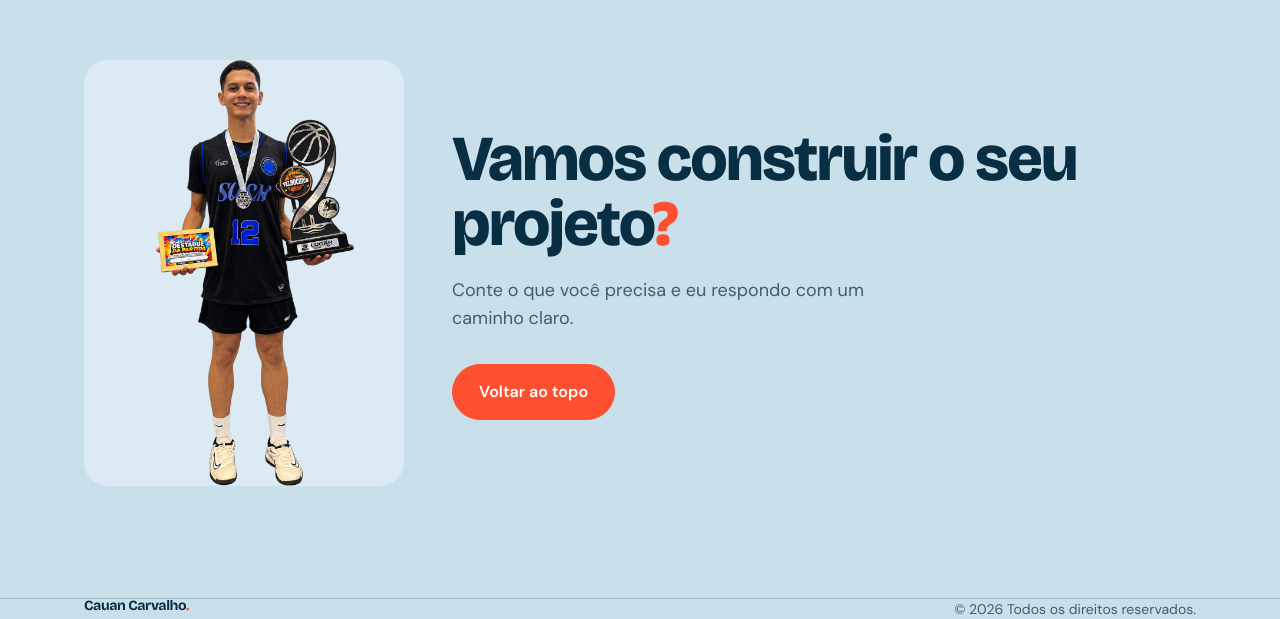
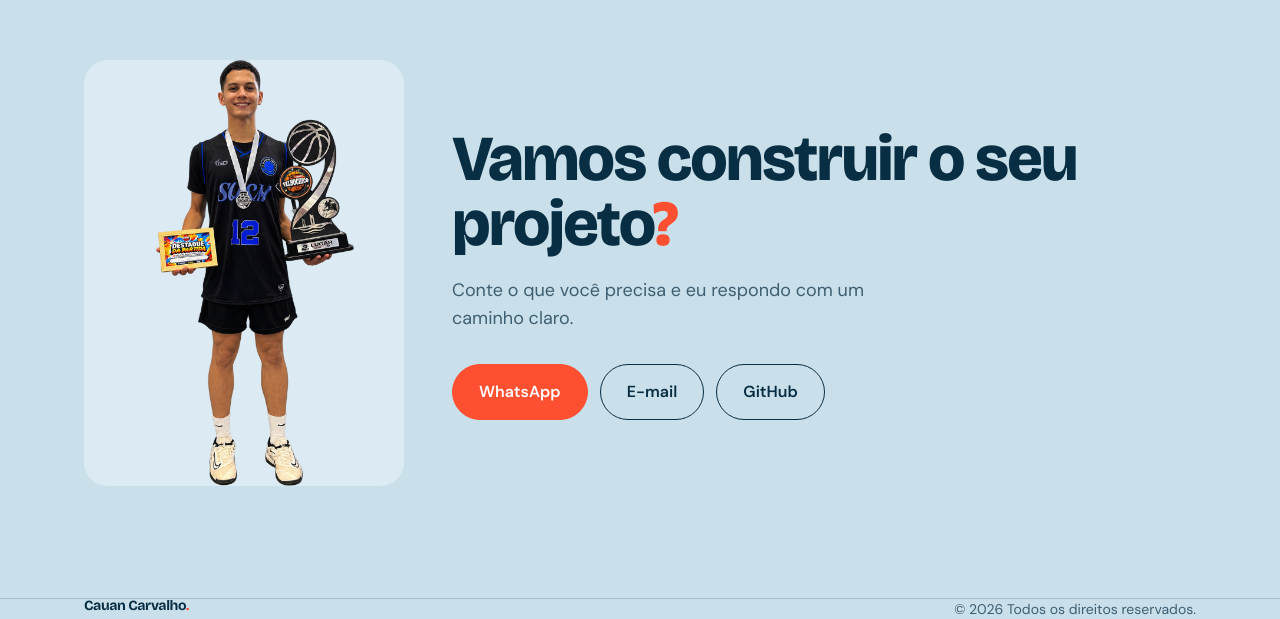
Before and after one commit to cauancarvalh0/cauancarvalh0, a React (Vite) app: page / in a window 1280 px wide. Shown: the part 3232-3851 px from the top of the page. Built offline with nearby package versions, Linux system fonts and the light colour scheme.

Commit message:
Update App.jsx

```diff
--- a/src/App.jsx
+++ b/src/App.jsx
@@ -1,8 +1,7 @@
 import { useEffect, useRef, useState } from 'react'
 
 // Preencha seus contatos reais aqui
-const CONTACT = { whatsapp: '', email: '', github: '' }
-
+const CONTACT = { whatsapp: 'https://wa.me/5599981502997', email: 'Cauancarvalho004@gmail.com', github: 'https://github.com/cauancarvalh0' }
 const CODE = {
   'PHP + SQL + PDO': `<?php
 // config/database.php
```
